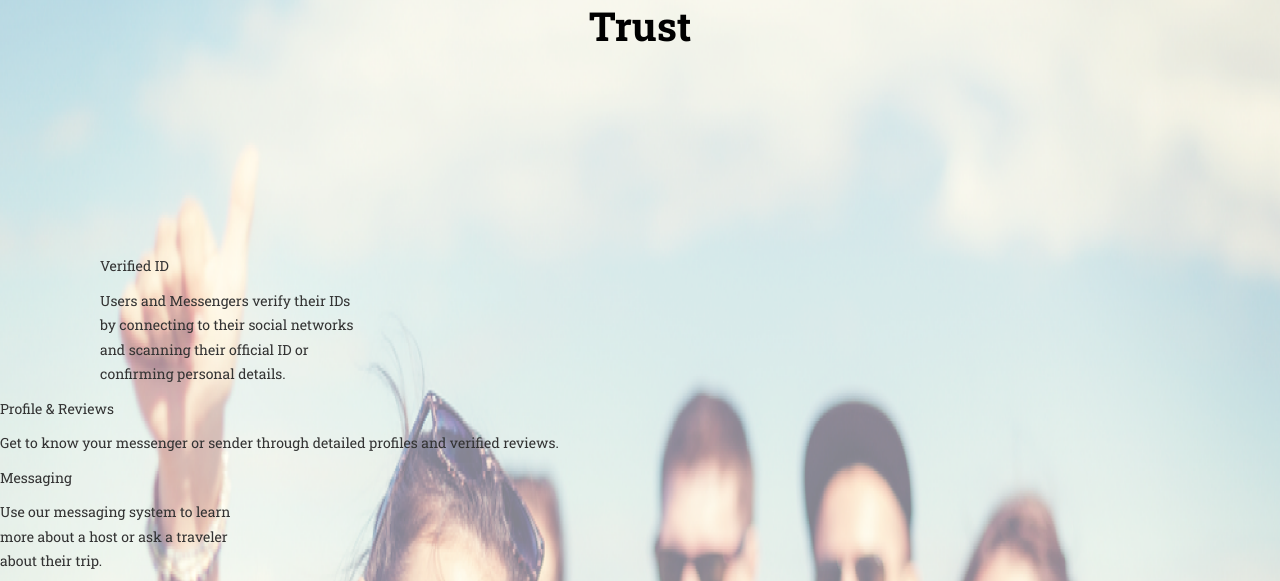
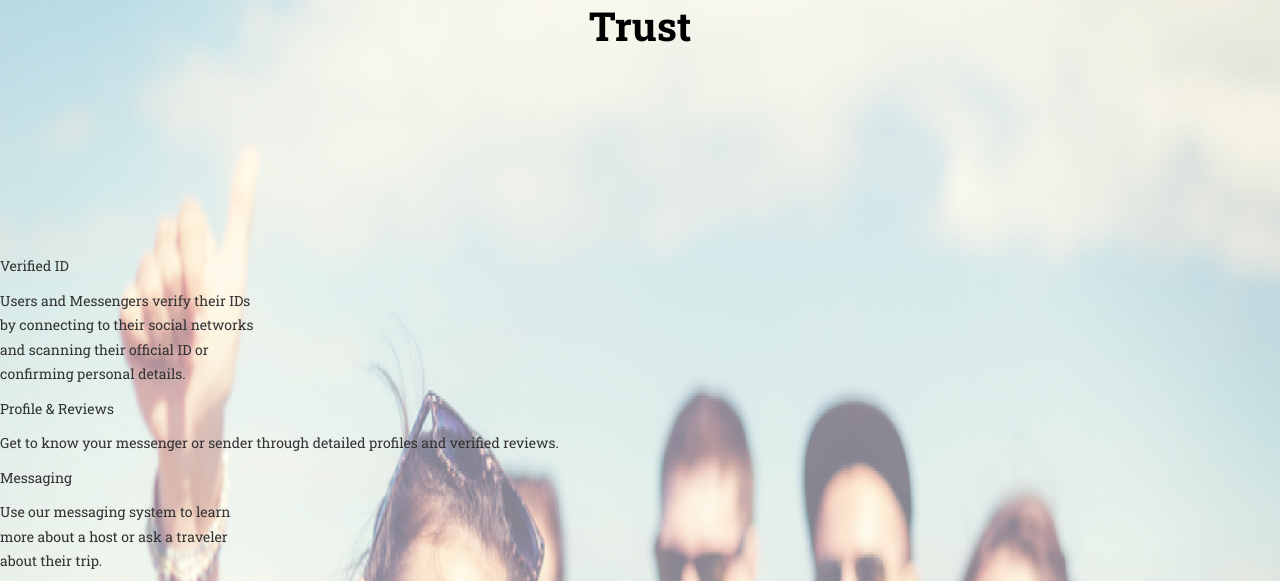
Before and after one commit to d488b/Postmob, a PHP site: page /HTML/Main.html in a window 1280 px wide. Shown: the part 3393-3974 px from the top of the page. Run offline with PHP 8.4, Linux system fonts and the light colour scheme; some libraries are stand-ins or nearby versions; some web fonts are replaced.

Commit message:
10/14 update

```diff
--- a/CSS/Main.css
+++ b/CSS/Main.css
@@ -223,12 +223,9 @@ span {
     }
         #verify {
             width:20%;
-            margin-left: 100px;
-            margin-right: 120px;
         }
             #getoknow {
                 width: 20%;
-                margin-right: 120px;
             }
                     #messaging1 {
                         width: 20%;
```
